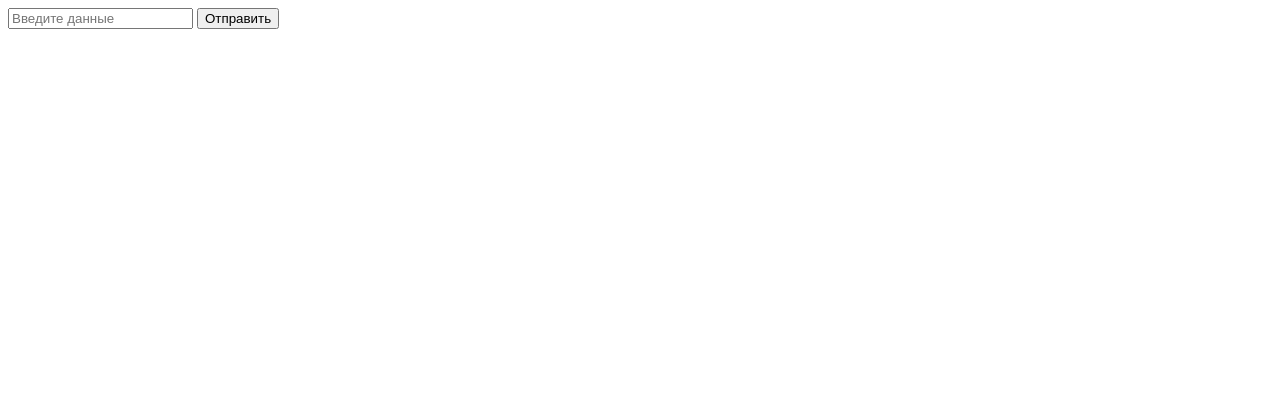
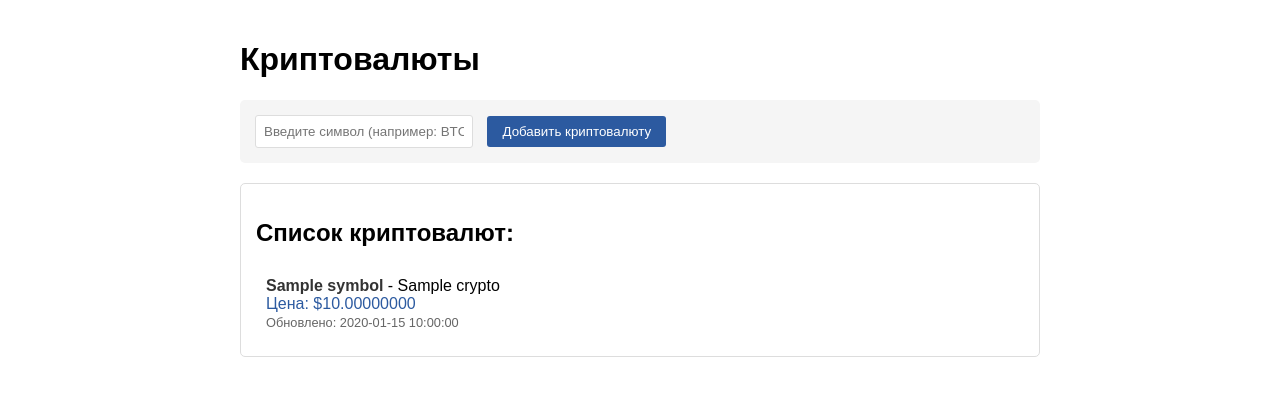
Before and after one commit to meanyf/crypto-price-api, a FastAPI app: template templates/users/crypto.html in a window 1280 px wide. Shown: the top 396 px of the page. Run offline with FastAPI, Linux system fonts and the light colour scheme; the template is opened without the code that fills it: most values are stand-ins (such as "Sample title", 1, 10 or a date in 2020); parts of the project's set-up code (start-up, migrations or seed data) failed here and were passed over.

Commit message:
fix crypto table structure, add insertion logic

```diff
--- a/app/adapters/coingecko_adapter.py
+++ b/app/adapters/coingecko_adapter.py
@@ -61,6 +61,7 @@ class CoinGeckoAdapter(CoingeckoPort):
         params = {
             "ids": crypto_name,  # ✅ Указываем, какую крипту хотим
             "vs_currencies": vs_currency,
+            "include_last_updated_at": True
         }
         try:
             resp = await self.client.get(path, params=params, timeout=self.timeout)
--- a/templates/users/crypto.html
+++ b/templates/users/crypto.html
@@ -4,11 +4,89 @@
 <html>
 <head>
     <title>Crypto POST</title>
+    <style>
+        body {
+            font-family: Arial, sans-serif;
+            max-width: 800px;
+            margin: 0 auto;
+            padding: 20px;
+        }
+        .crypto-list {
+            margin: 20px 0;
+            border: 1px solid #ddd;
+            border-radius: 5px;
+            padding: 15px;
+        }
+        .crypto-item {
+            padding: 10px;
+            border-bottom: 1px solid #eee;
+        }
+        .crypto-item:last-child {
+            border-bottom: none;
+        }
+        .crypto-symbol {
+            font-weight: bold;
+            color: #333;
+        }
+        .crypto-price {
+            color: #2c5aa0;
+        }
+        .crypto-updated {
+            font-size: 0.8em;
+            color: #666;
+        }
+        form {
+            margin-bottom: 20px;
+            padding: 15px;
+            background-color: #f5f5f5;
+            border-radius: 5px;
+        }
+        input[type="text"] {
+            padding: 8px;
+            width: 200px;
+            margin-right: 10px;
+            border: 1px solid #ddd;
+            border-radius: 3px;
+        }
+        button {
+            padding: 8px 15px;
+            background-color: #2c5aa0;
+            color: white;
+            border: none;
+            border-radius: 3px;
+            cursor: pointer;
+        }
+        button:hover {
+            background-color: #1e3d6f;
+        }
+    </style>
 </head>
 <body>
+    <h1>Криптовалюты</h1>
+
+    <!-- Форма для добавления новой криптовалюты -->
     <form action="/crypto" method="POST">
-        <input type="text" name="symbol" placeholder="Введите данные">
-        <button type="submit">Отправить</button>
+        <input type="text" name="symbol" placeholder="Введите символ (например: BTC)" required>
+        <button type="submit">Добавить криптовалюту</button>
     </form>
+
+    <!-- Список криптовалют -->
+    <div class="crypto-list">
+        <h2>Список криптовалют:</h2>
+
+        {% if cryptos %}
+            {% for crypto in cryptos %}
+            <div class="crypto-item">
+                <span class="crypto-symbol">{{ crypto.symbol }}</span> -
+                <span class="crypto-name">{{ crypto.name }}</span><br>
+                <span class="crypto-price">Цена: ${{ "%.8f"|format(crypto.current_price) }}</span><br>
+                <span class="crypto-updated">Обновлено: {{ crypto.last_updated.strftime('%Y-%m-%d %H:%M:%S') }}</span>
+            </div>
+            {% endfor %}
+        {% else %}
+            <p>Криптовалюты не найдены. Добавьте первую криптовалюту через форму выше.</p>
+        {% endif %}
+    </div>
+
 </body>
 </html>
```
Also changed, not shown: alembic/versions/1ec1f5b105d0_create_cryptos_table.py (added, +33 -0 lines), alembic/versions/3456789abc_create_cryptos.py (deleted, +0 -48 lines), app/api/v1/endpoints/crypto.py (+11 -4 lines), app/db/crud.py (+7 -2 lines), app/db/models.py (+1 -7 lines), app/services/crypto_service.py (+21 -4 lines), docker-compose.yml (+6 -1 lines).
